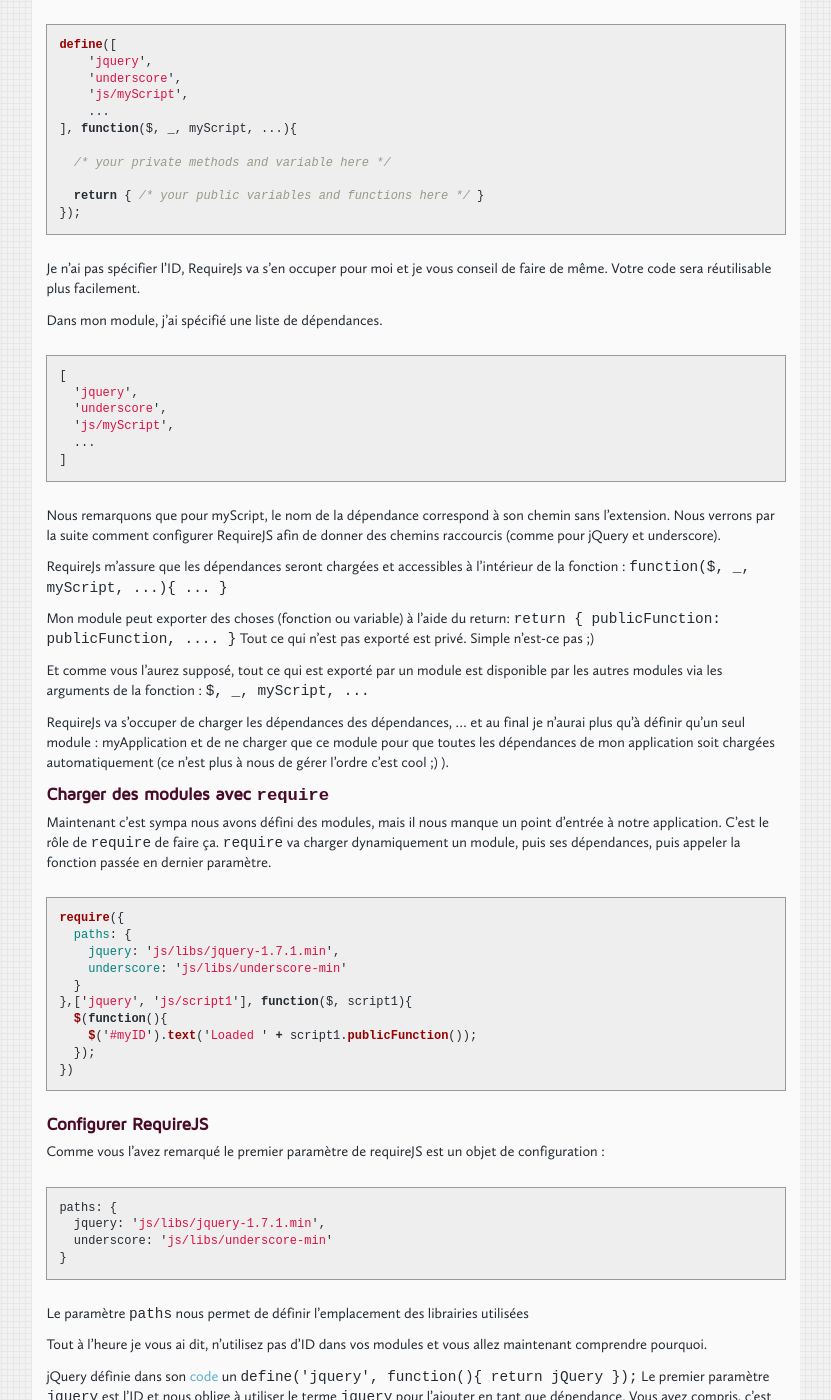
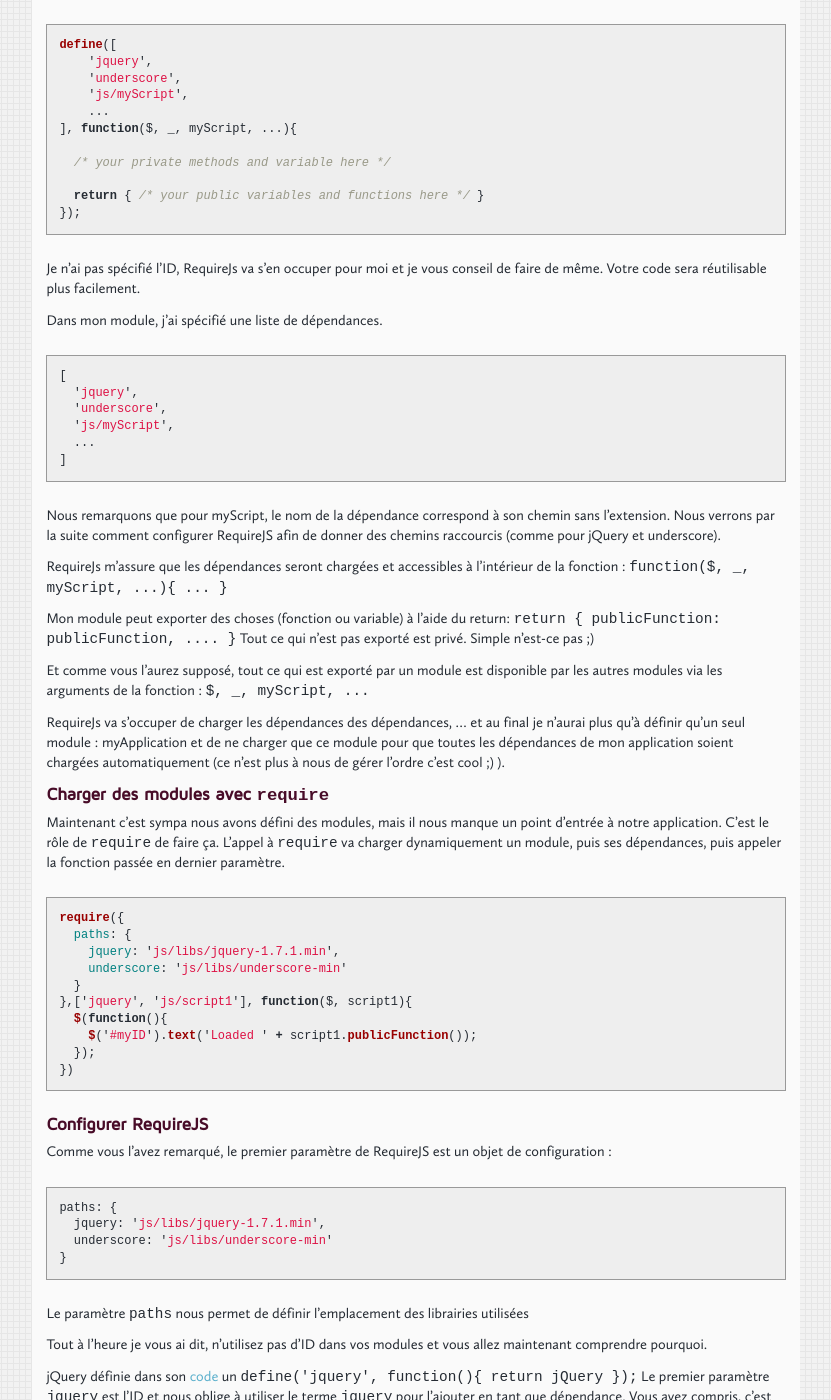
Before and after one commit to pullrequest/pullrequest.github.com, a Jekyll site: the page built from _posts/2012-01-04-requirejs.markdown, in a window 1280 px wide and 1400 px high, scrolled down 3022 px. Shown: the whole window, without its empty margins (118-949 px from the left). Built offline with Jekyll 4.4.1, drawn with Linux system fonts in a browser that asks for light colours; nearby versions of some CDN libraries; comment, search, counter and statistics services are not loaded; some of the changed text lies outside the part shown.

Commit message:
fix typo

```diff
--- a/_posts/2012-01-04-requirejs.markdown
+++ b/_posts/2012-01-04-requirejs.markdown
@@ -99,7 +99,7 @@ Gestion des dépendances avec RequireJS
 C'est à ce moment que je commence à vous parler de RequireJS.
 
 RequireJS a été créé par [James Burke](https://github.com/jrburke), pour
-DOJO. Mais finalement, cette librairie à été séparé du projet initial pour
+DOJO. Mais finalement, cette librairie a été séparé du projet initial pour
 devenir framework agnostique. Merci James ;)
 
 RequireJs va vous permettre de faire :
@@ -176,7 +176,7 @@ define([
 });
 {% endhighlight %}
 
-Je n'ai pas spécifier l'ID, RequireJs va s'en occuper pour moi et je vous conseil de faire de même. Votre code sera réutilisable plus facilement.
+Je n'ai pas spécifié l'ID, RequireJs va s'en occuper pour moi et je vous conseil de faire de même. Votre code sera réutilisable plus facilement.
 
 Dans mon module, j'ai spécifié une liste de dépendances.
 
@@ -198,12 +198,12 @@ Mon module peut exporter des choses (fonction ou variable) à l'aide du return:
 
 Et comme vous l'aurez supposé, tout ce qui est exporté par un module est disponible par les autres modules via les arguments de la fonction : `$, _, myScript, ...`
 
-RequireJs va s'occuper de charger les dépendances des dépendances, ... et au final je n'aurai plus qu'à définir qu'un seul module : myApplication et de ne charger que ce module pour que toutes les dépendances de mon application soit chargées automatiquement (ce n'est plus à nous de gérer l'ordre c'est cool ;) ).
+RequireJs va s'occuper de charger les dépendances des dépendances, ... et au final je n'aurai plus qu'à définir qu'un seul module : myApplication et de ne charger que ce module pour que toutes les dépendances de mon application soient chargées automatiquement (ce n'est plus à nous de gérer l'ordre c'est cool ;) ).
 
 
 ### Charger des modules avec `require`
 
-Maintenant c'est sympa nous avons défini des modules, mais il nous manque un point d'entrée à notre application. C'est le rôle de `require` de faire ça. `require` va charger dynamiquement un module, puis ses dépendances, puis appeler la fonction passée en dernier paramètre.
+Maintenant c'est sympa nous avons défini des modules, mais il nous manque un point d'entrée à notre application. C'est le rôle de `require` de faire ça. L'appel à `require` va charger dynamiquement un module, puis ses dépendances, puis appeler la fonction passée en dernier paramètre.
 
 {% highlight javascript %}
 require({
@@ -221,7 +221,7 @@ require({
 
 ### Configurer RequireJS
 
-Comme vous l'avez remarqué le premier paramètre de requireJS est un objet de configuration :
+Comme vous l'avez remarqué, le premier paramètre de RequireJS est un objet de configuration :
 
 {% highlight javascript %}
 paths: {
```
Also changed, not shown: other parts of _posts/2012-01-04-requirejs.markdown (+8 -8 lines).
